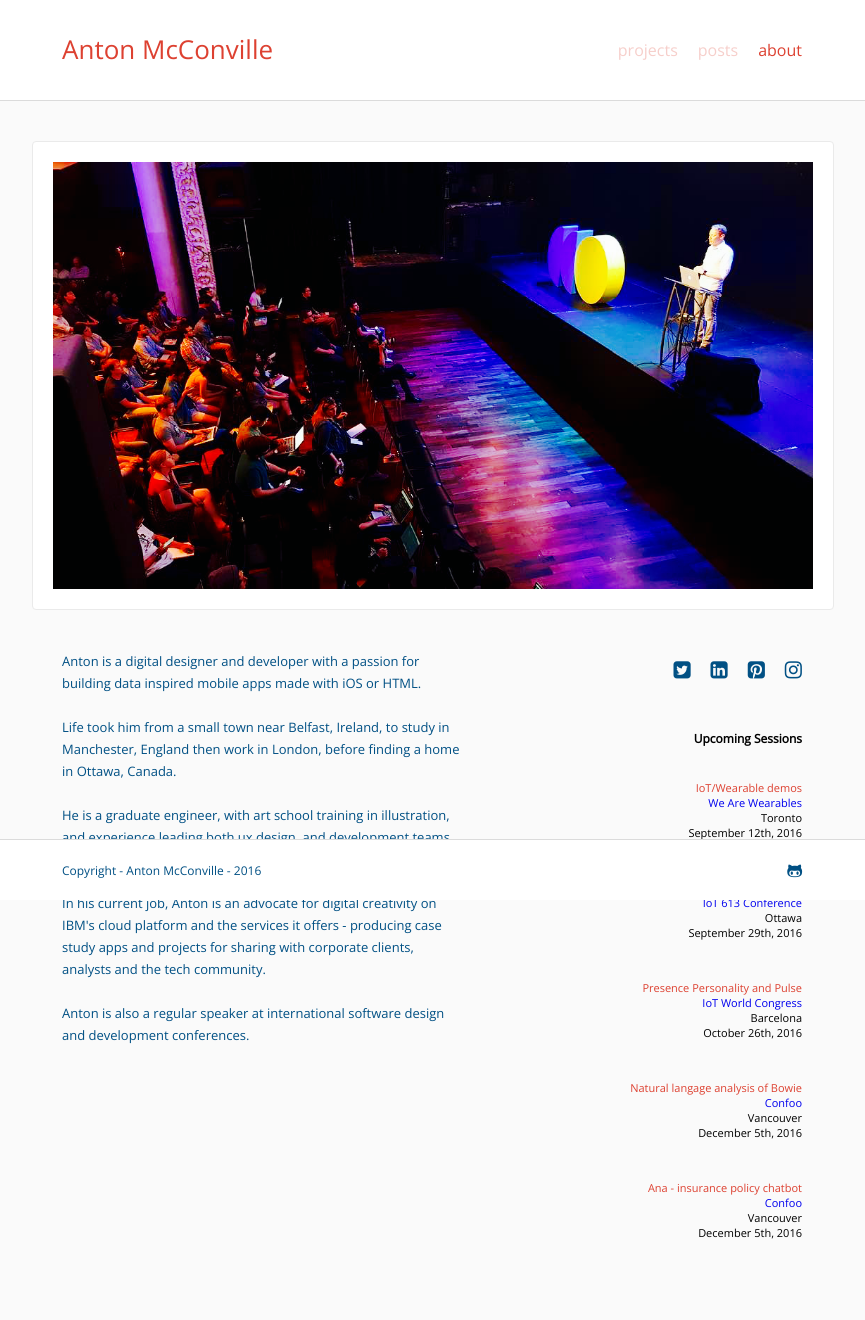
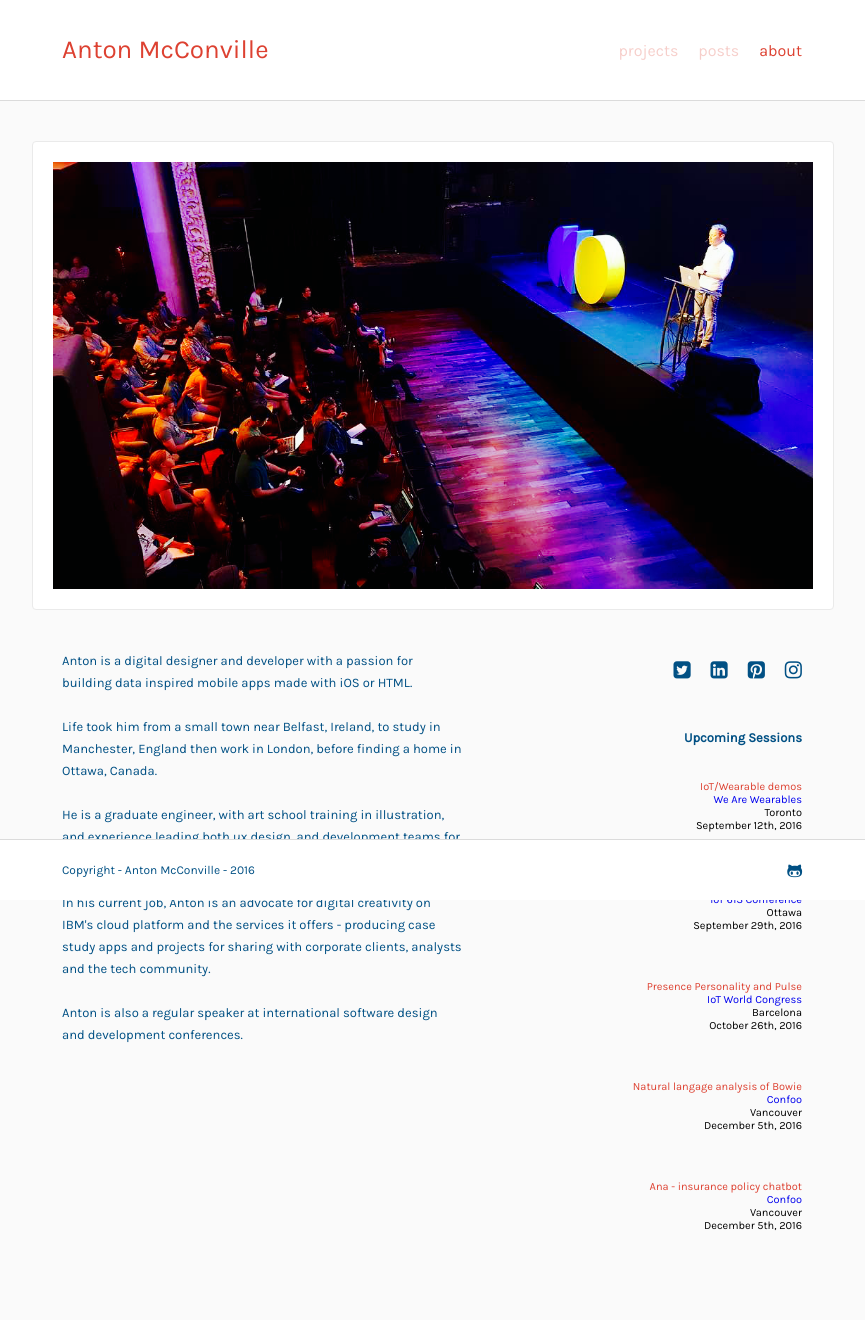
Before and after one commit to antonmc/antonmc.github.io, a Jekyll site: the page about.html, which Jekyll copies as it is, in a window 1280 px wide. Shown: the whole page, without its empty margins (208-1073 px from the left). Built offline with Jekyll 4.4.1, drawn with Linux system fonts in a browser that asks for light colours; nearby versions of some CDN libraries.

Commit message:
font change

```diff
--- a/about.html
+++ b/about.html
@@ -5,6 +5,8 @@
     <link href='https://fonts.googleapis.com/css?family=Open+Sans' rel='stylesheet' type='text/css'>
     <link rel="stylesheet" href="https://maxcdn.bootstrapcdn.com/font-awesome/4.5.0/css/font-awesome.min.css">
     <link rel="stylesheet" href="./style/main.css">
+    <link href="https://fonts.googleapis.com/css?family=Karla" rel="stylesheet">
+
 </head>
 
 <body class="hickory">
--- a/index.html
+++ b/index.html
@@ -3,6 +3,7 @@
 <head>
     <title>Anton McConville - Digital Designer and Developer</title>
     <link href='https://fonts.googleapis.com/css?family=Open+Sans' rel='stylesheet' type='text/css'>
+    <link href="https://fonts.googleapis.com/css?family=Karla" rel="stylesheet">
     <link rel="stylesheet" href="./style/main.css">
     <link rel="stylesheet" href="https://maxcdn.bootstrapcdn.com/font-awesome/4.5.0/css/font-awesome.min.css">
 </head>
--- a/pages/about.html
+++ b/pages/about.html
@@ -5,8 +5,9 @@
     <link rel="stylesheet" href="../font/font-awesome.min.css">
     <link rel="stylesheet" type="text/css" href="../style/hickory.css">
     <link rel="stylesheet" type="text/css" href="../style/blog.css">
-    <link href='http://fonts.googleapis.com/css?family=Patrick+Hand' rel='stylesheet' type='text/css'>
     <link href='http://fonts.googleapis.com/css?family=Source+Sans+Pro' rel='stylesheet' type='text/css'>
+    <link href="https://fonts.googleapis.com/css?family=Karla" rel="stylesheet">
+
     <title>ShelterBox Blog</title>
     <script src="../javascript/moment.js"></script>
     <script src="../javascript/tabletop.js"></script>
--- a/pages/detail.html
+++ b/pages/detail.html
@@ -3,6 +3,8 @@
 <head>
     <title>Anton McConville - Digital Designer and Developer</title>
     <link href='https://fonts.googleapis.com/css?family=Open+Sans' rel='stylesheet' type='text/css'>
+    <link href="https://fonts.googleapis.com/css?family=Karla" rel="stylesheet">
+
     <link rel="stylesheet" href="https://maxcdn.bootstrapcdn.com/font-awesome/4.5.0/css/font-awesome.min.css">
     <link rel="stylesheet" href="../style/main.css">
     <script src="../javascript/moment.js "></script>
--- a/portfolio.html
+++ b/portfolio.html
@@ -6,6 +6,8 @@
     <link rel="stylesheet" type="text/css" href="style/hickory.css">
     <link href='http://fonts.googleapis.com/css?family=Patrick+Hand' rel='stylesheet' type='text/css'>
     <link href='http://fonts.googleapis.com/css?family=Source+Sans+Pro' rel='stylesheet' type='text/css'>
+    <link href="https://fonts.googleapis.com/css?family=Karla" rel="stylesheet">
+
     <title>Anton McConville - Digital Designer and Developer - web and iOS - Ottawa Canada</title>
     <meta></meta>
     <script src="javascript/tabletop.js"></script>
--- a/style/main.css
+++ b/style/main.css
@@ -6,7 +6,7 @@
     /*    background: #FFF;*/
     /* #F7F7F3; */
     /*    background: url(grid.jpg);*/
-    font-family: 'Open Sans', sans-serif;
+    font-family: 'Karla', 'Open Sans', sans-serif;
     /*    -webkit-font-smoothing: antialiased;*/
 }
 
@@ -50,7 +50,7 @@ p img {
     padding: 0;
     margin: 0;
     background: #fff;
-    font-family: 'Open Sans', sans-serif;
+    font-family: 'Karla', 'Open Sans', sans-serif;
     -webkit-font-smoothing: antialiased;
 }
 
@@ -493,11 +493,13 @@ border-radius: 2px;
     width: 300px;
     margin-left: 50px;
     color: #015084;
-    font-size: 12px;
+    font-size: 11px;
     display: flex;
     flex-direction: column;
     height: 600px;
     background: white;
+    letter-spacing: 0.5;
+    line-height: 22px;
 }
 
 .fa {
@@ -626,9 +628,10 @@ border-radius: 2px;
     height: 20px;
     margin: 10px;
     margin-bottom: 30px;
-    font-size: 12px;
+    font-size: 13px;
     text-align: right;
-    font-weight: bold;
+    color: #015084;
+    font-weight: bolder;
 }
 
 .talks {
```
